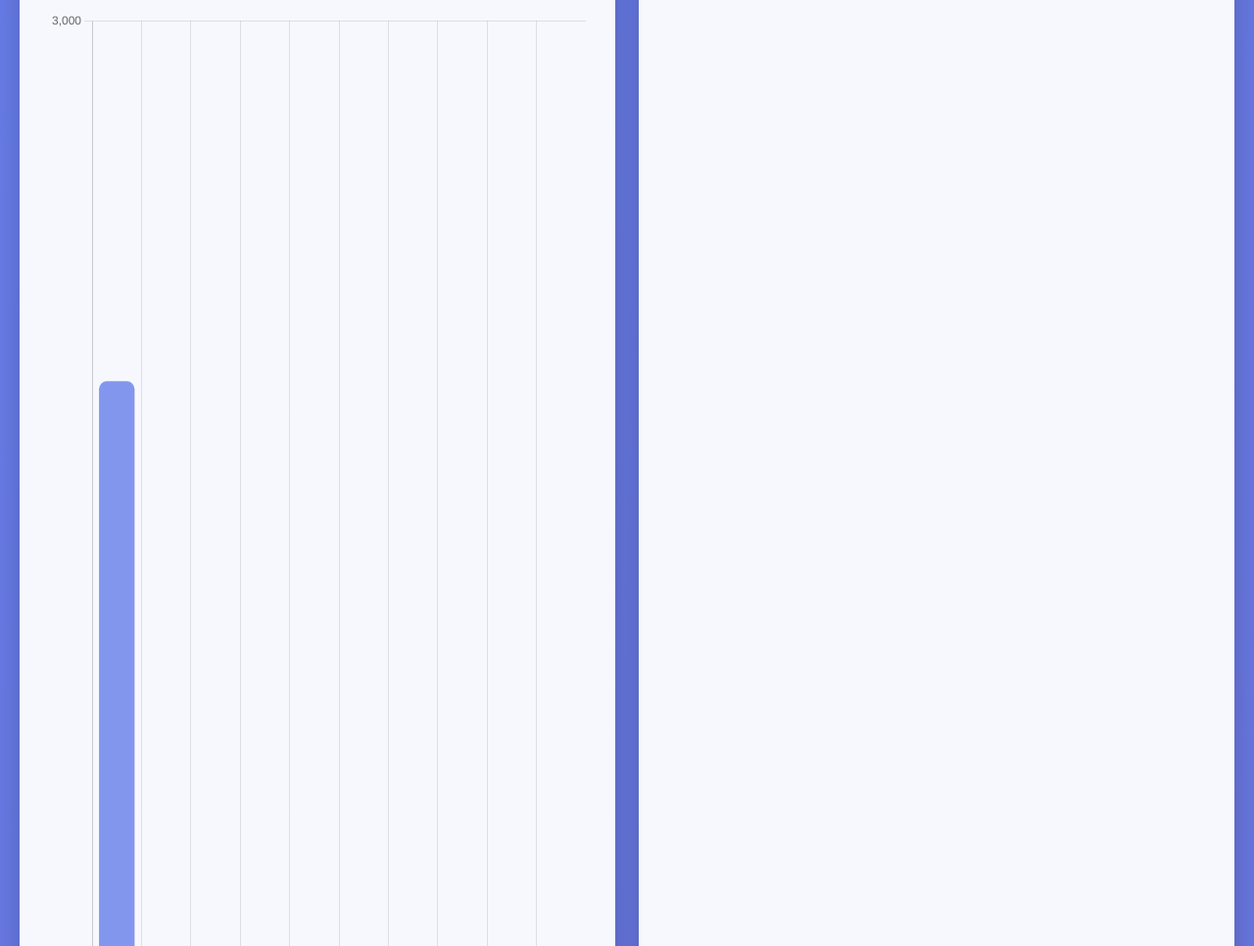
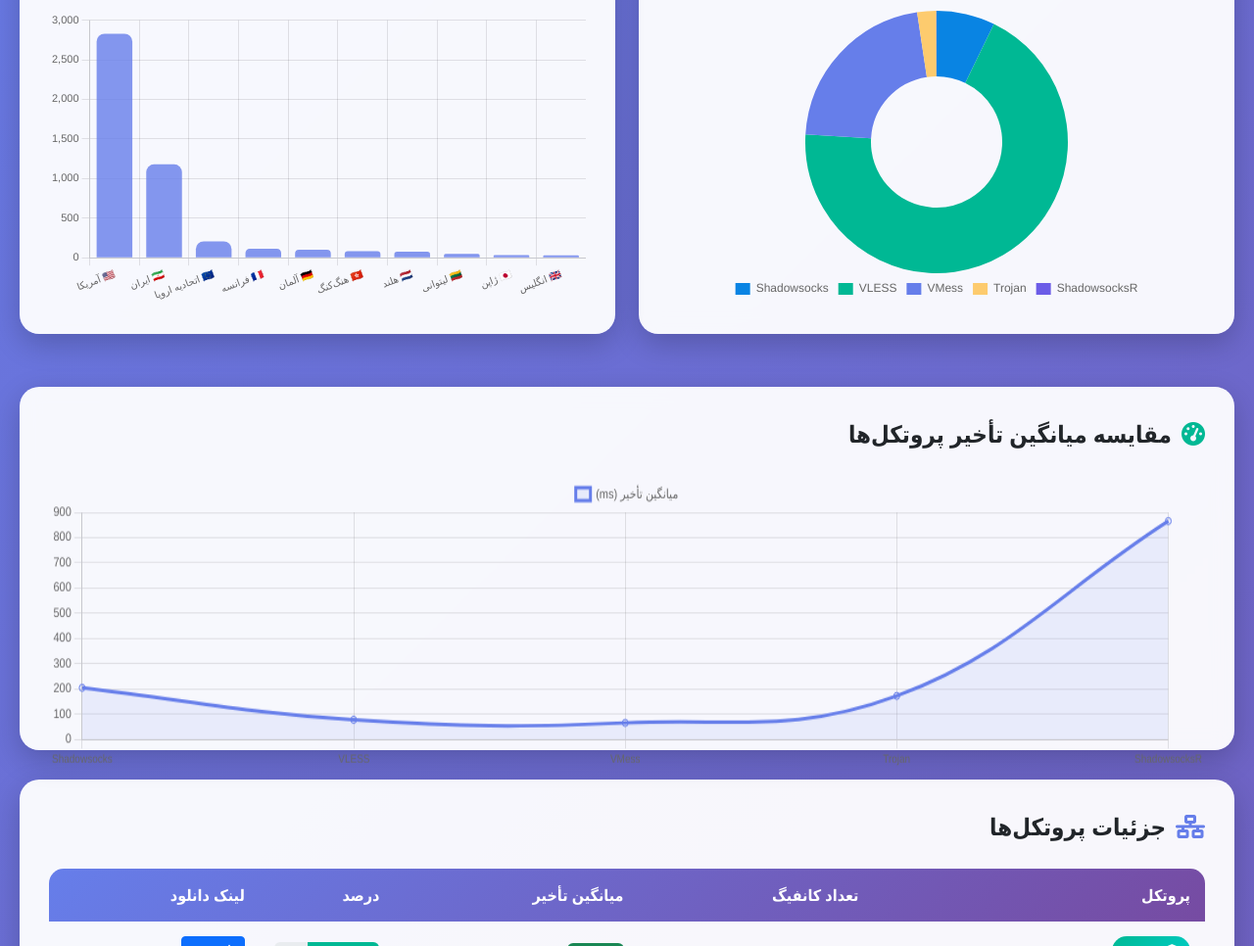
Before and after one commit to AhmadAkd/Onix-V2Ray-Collector, a plain HTML site: page subscriptions/dashboard.html in a window 1280 px wide. Shown: the part 609-1575 px from the top of the page at 98% size. Drawn offline with nearby package versions, Linux system fonts and the light colour scheme.

Commit message:
fix: prevent infinite chart height expansion in dashboard - Wrap canvas elements in fixed-height containers - Add max-height constraints to all charts - Set proper aspectRatio for each chart type - Reduce font sizes for better fit - Add !important CSS rules to prevent override - Fixes infinite scroll issue caused by charts - Dashboard now has proper fixed height layout

```diff
--- a/subscriptions/dashboard.html
+++ b/subscriptions/dashboard.html
@@ -176,6 +176,13 @@
             margin-bottom: 30px;
             box-shadow: 0 10px 30px rgba(0, 0, 0, 0.2);
             backdrop-filter: blur(10px);
+            position: relative;
+        }
+
+        .chart-card canvas {
+            max-height: 400px !important;
+            height: 300px !important;
+            width: 100% !important;
         }
 
         .chart-header {
@@ -525,7 +532,9 @@
                             توزیع پروتکل‌ها
                         </div>
                     </div>
-                    <canvas id="protocolChart" height="300"></canvas>
+                    <div style="position: relative; height: 300px; max-height: 400px;">
+                        <canvas id="protocolChart"></canvas>
+                    </div>
                 </div>
             </div>
 
@@ -538,7 +547,9 @@
                             توزیع جغرافیایی (Top 10)
                         </div>
                     </div>
-                    <canvas id="countryChart" height="300"></canvas>
+                    <div style="position: relative; height: 300px; max-height: 400px;">
+                        <canvas id="countryChart"></canvas>
+                    </div>
                 </div>
             </div>
         </div>
@@ -551,7 +562,9 @@
                     مقایسه میانگین تأخیر پروتکل‌ها
                 </div>
             </div>
-            <canvas id="latencyChart" height="100"></canvas>
+            <div style="position: relative; height: 250px; max-height: 300px;">
+                <canvas id="latencyChart"></canvas>
+            </div>
         </div>
 
         <!-- Protocol Details Table -->
@@ -831,12 +844,14 @@
                             options: {
                                 responsive: true,
                                 maintainAspectRatio: false,
+                                aspectRatio: 1,
                                 plugins: {
                                     legend: {
                                         position: 'bottom',
                                         labels: {
-                                            font: { size: 14 },
-                                            padding: 15
+                                            font: { size: 12 },
+                                            padding: 10,
+                                            boxWidth: 15
                                         }
                                     }
                                 }
@@ -891,17 +906,20 @@
                             options: {
                                 responsive: true,
                                 maintainAspectRatio: false,
+                                aspectRatio: 1.5,
                                 plugins: {
                                     legend: { display: false }
                                 },
                                 scales: {
                                     y: {
                                         beginAtZero: true,
-                                        ticks: { font: { size: 12 } }
+                                        ticks: {
+                                            font: { size: 11 }
+                                        }
                                     },
                                     x: {
                                         ticks: {
-                                            font: { size: 11 },
+                                            font: { size: 10 },
                                             maxRotation: 45,
                                             minRotation: 0
                                         }
@@ -951,13 +969,23 @@
                             options: {
                                 responsive: true,
                                 maintainAspectRatio: false,
+                                aspectRatio: 2.5,
                                 plugins: {
-                                    legend: { display: true }
+                                    legend: {
+                                        display: true,
+                                        labels: {
+                                            font: { size: 11 },
+                                            boxWidth: 15
+                                        }
+                                    }
                                 },
                                 scales: {
                                     y: {
                                         beginAtZero: true,
-                                        ticks: { font: { size: 12 } }
+                                        ticks: { font: { size: 11 } }
+                                    },
+                                    x: {
+                                        ticks: { font: { size: 10 } }
                                     }
                                 }
                             }
```
